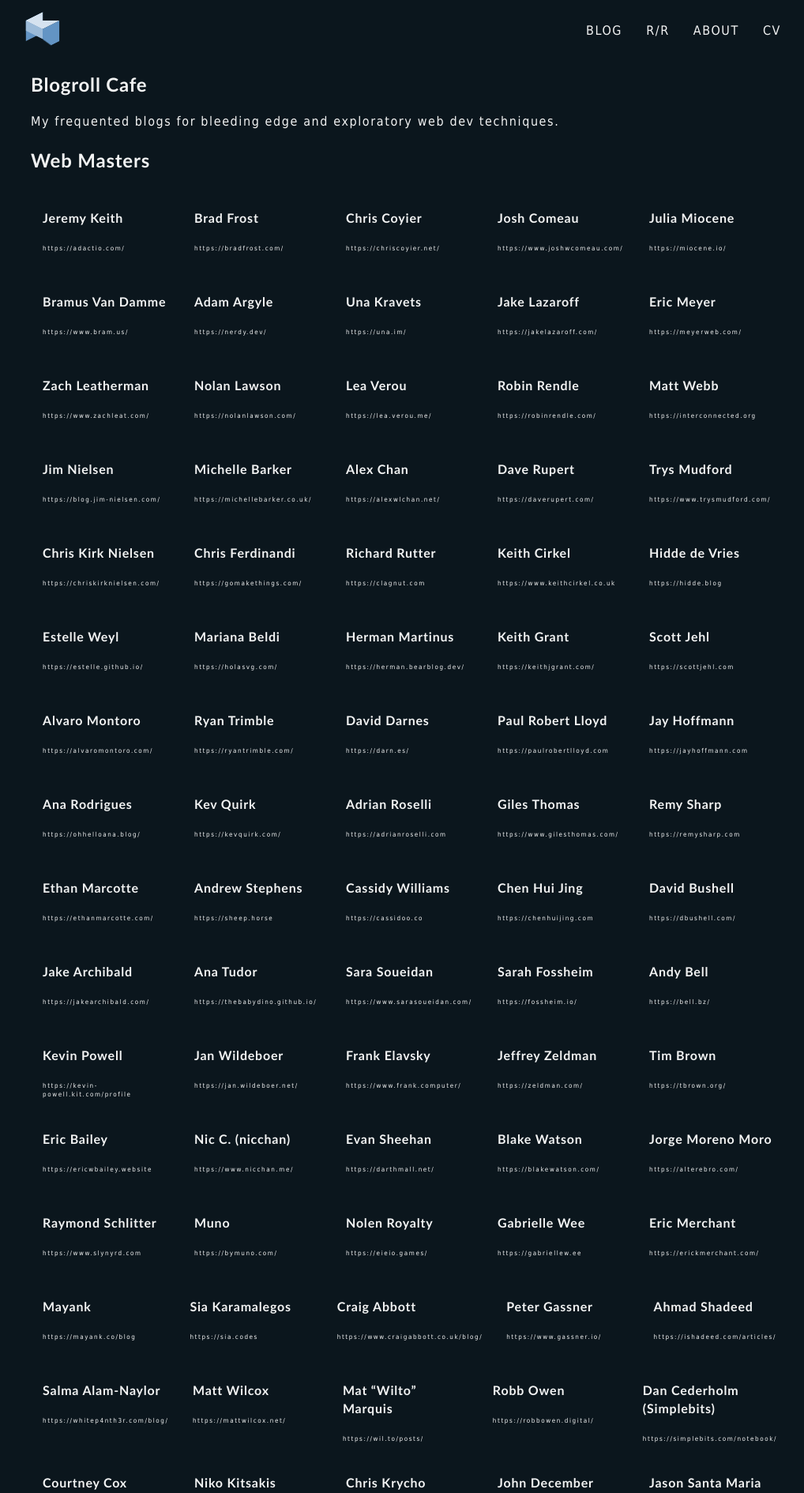
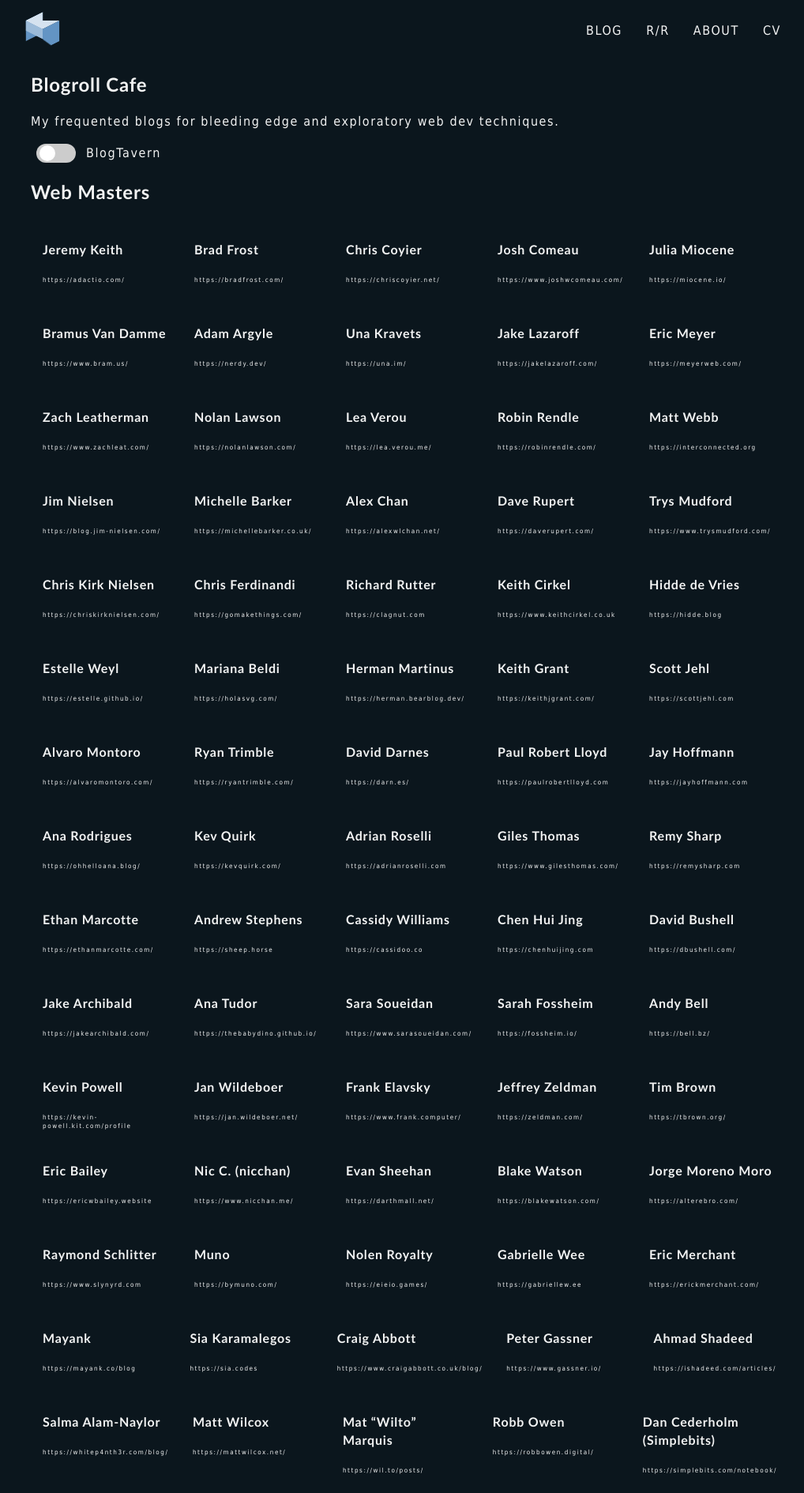
Before and after one commit to mpdagang/mpdagang.github.io, a Jekyll site: the page built from _pages/blogroll.html, in a window 1280 px wide. Shown: the top 1890 px of the page at 79% size, without its empty margins (121-1139 px from the left). Built offline with Jekyll 4.4.1, drawn with Linux system fonts in a browser that asks for light colours; some of the changed text lies outside the part shown.

Commit message:
general update
- add BlogTaver toggle
- add to blogroll

```diff
--- a/_data/webmasters.yaml
+++ b/_data/webmasters.yaml
@@ -252,3 +252,6 @@
 
 - name: Declan Chidlow  (vale rocks)
   site: https://vale.rocks/
+
+- name: Stephanie Stimac
+  site: https:/stephaniestimac.com
--- a/_pages/blogroll.html
+++ b/_pages/blogroll.html
@@ -8,6 +8,13 @@
   <header>
     <h1>Blogroll Cafe</h1>
     <p>My frequented blogs for bleeding edge and exploratory web dev techniques.</p>
+    <div class="mp-l-flex">
+      <label class="toggle-switch">
+          <input type="checkbox" />
+          <span class="slider"></span>
+      </label>
+      <span>BlogTavern</span>
+    </div>
   </header>
 
   <section>
--- a/assets/styles/main.scss
+++ b/assets/styles/main.scss
@@ -308,6 +308,54 @@
 .masthead ul.nav-btns a:hover{
   filter: invert(0.3);
   background-color: #000000;
+}
+
+/* Container for the toggle */
+.toggle-switch {
+  position: relative;
+  display: inline-block;
+  width: 50px;
+  height: 24px;
+}
+
+/* Hide default checkbox */
+.toggle-switch input {
+  opacity: 0;
+  width: 0;
+  height: 0;
+}
+
+/* The track */
+.slider {
+  position: absolute;
+  cursor: pointer;
+  background-color: #ccc;
+  border-radius: 24px;
+  width: 100%;
+  height: 100%;
+  transition: background-color 0.3s;
+}
+
+/* The circular slider */
+.slider::before {
+  content: "";
+  position: absolute;
+  height: 20px;
+  width: 20px;
+  left: 4px;
+  bottom: 2px;
+  background-color: white;
+  border-radius: 50%;
+  transition: transform 0.3s;
+}
+
+/* Toggled state */
+.toggle-switch input:checked+.slider {
+  background-color: #4caf50;
+}
+
+.toggle-switch input:checked+.slider::before {
+  transform: translateX(22px);
 }
 
 /* logo start
```
